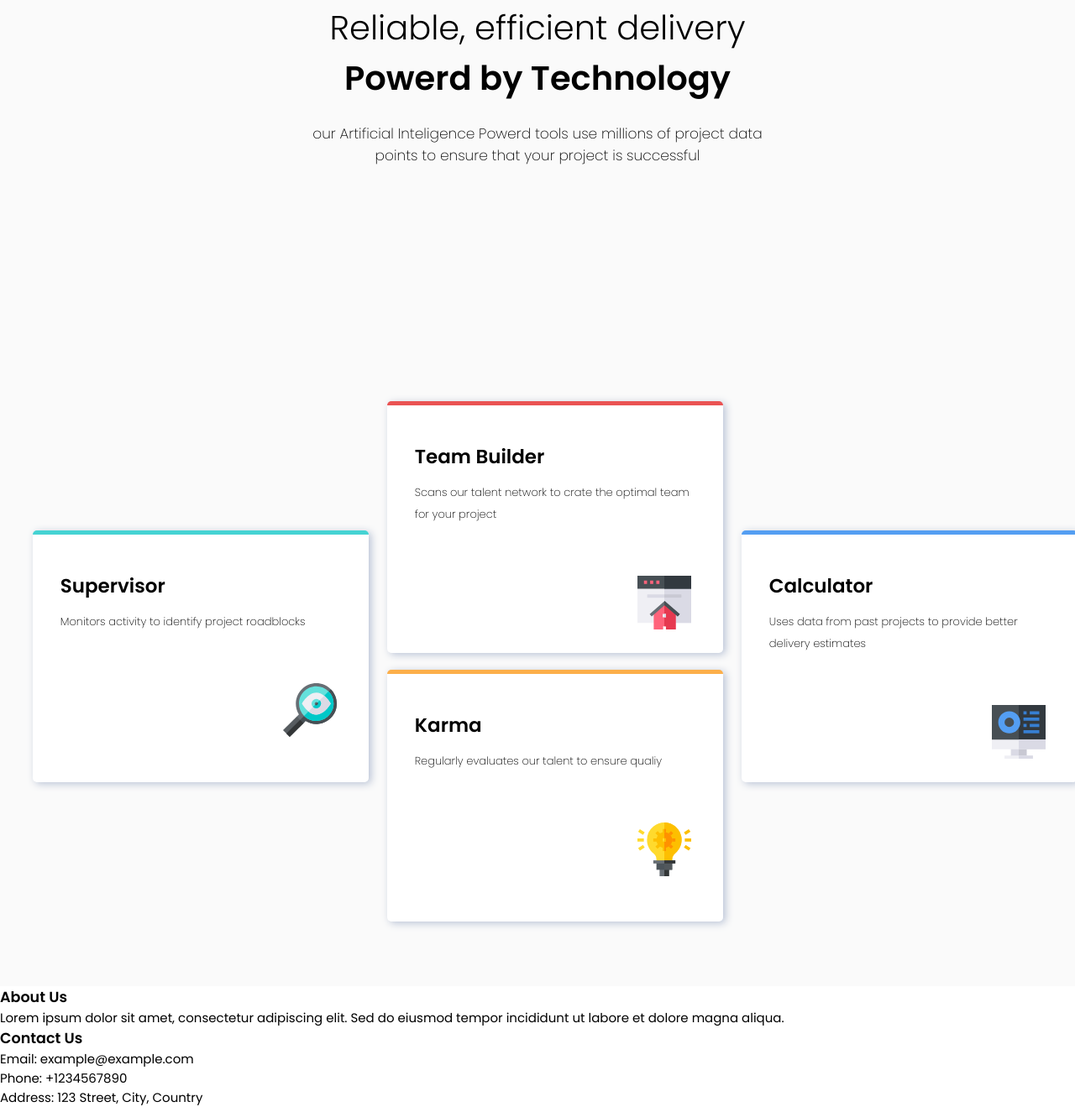
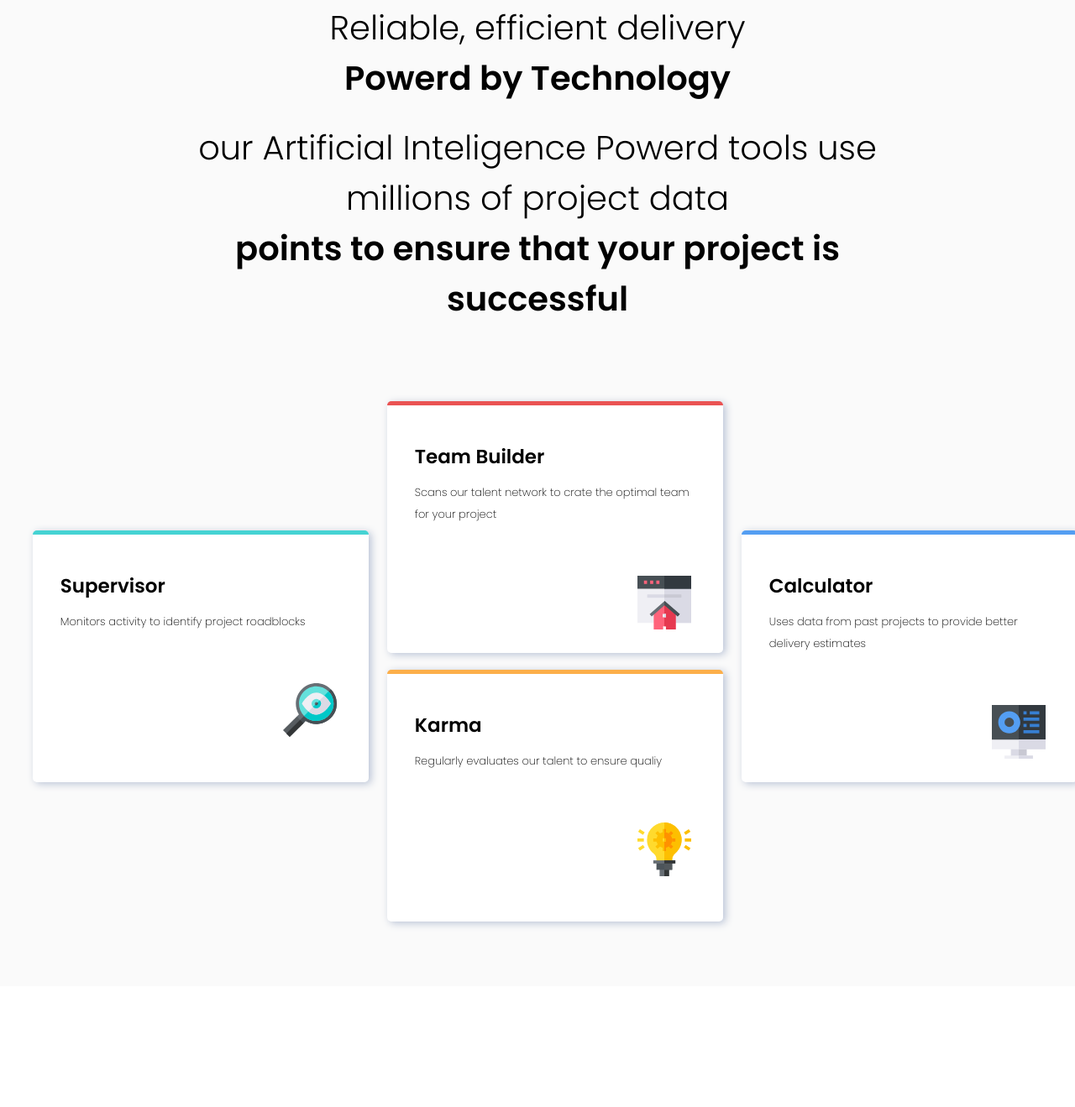
Before and after one commit to nikhil-kamboj420/frontend-menter-s-first-project, a plain HTML site: page index.html in a window 1280 px wide. Shown: the part 57-1376 px from the top of the page at 84% size. After the commit the page ends 1232 px from the top, so only its background shows below. Drawn offline with Linux system fonts and the light colour scheme.

Commit message:
Added some changes

```diff
--- a/index.html
+++ b/index.html
@@ -1,5 +1,6 @@
 <!DOCTYPE html>
 <html lang="en">
+
 <head>
   <meta charset="UTF-8">
   <meta name="viewport" content="width=device-width, initial-scale=1.0">
@@ -7,17 +8,20 @@
   <link rel="stylesheet" href="style.css">
   <link rel="icon" href="./images/favicon-32x32.png">
 </head>
+
 <body>
   <header class="top-portion">
     <div class="header">
-      <h1>Reliable, efficient delivery</h1>
-      <h1>Powerd by Technology</h1>
-      <h5>our Artificial Inteligence Powerd tools use millions of project data </h5>
-      <h5>points to ensure that your project is successful</h5>
+      <h1 class="hd-1">Reliable, efficient delivery</h1>
+      <h1 class="hd-2">Powerd by Technology</h1>
+      <div class="para">
+        <p>our Artificial Inteligence Powerd tools use millions of project data </h5>
+        <p>points to ensure that your project is successful</h5>
+      </div>
     </div>
   </header>
 
- <section class="four-card-wrapper">
+  <main class="four-card-wrapper">
     <div class="cards">
       <div class="card card1">
         <div class="content">
@@ -48,25 +52,7 @@
         </div>
       </div>
     </div>
- </section>
- <footer>
-  <div class="container">
-      <div class="row">
-          <div class="col-md-6">
-              <h3>About Us</h3>
-              <p>Lorem ipsum dolor sit amet, consectetur adipiscing elit. Sed do eiusmod tempor incididunt ut labore et dolore magna aliqua.</p>
-          </div>
-          <div class="col-md-6">
-              <h3>Contact Us</h3>
-              <ul>
-                  <li>Email: example@example.com</li>
-                  <li>Phone: +1234567890</li>
-                  <li>Address: 123 Street, City, Country</li>
-              </ul>
-          </div>
-      </div>
-  </div>
-</footer>
+  </main>
+</body>
 
-</body>
 </html>
```
Lines whose indentation alone changed are shown as unchanged.
